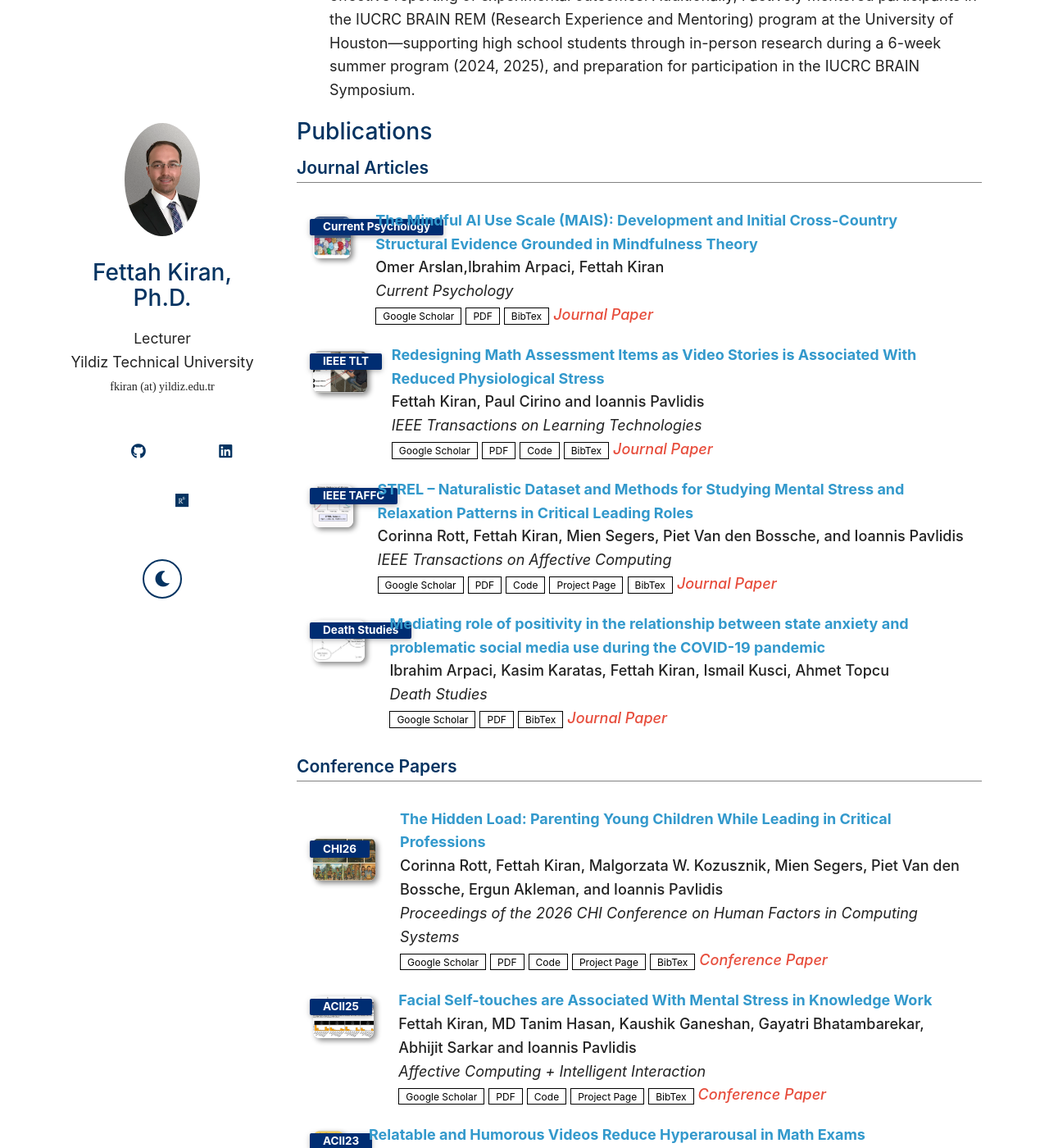
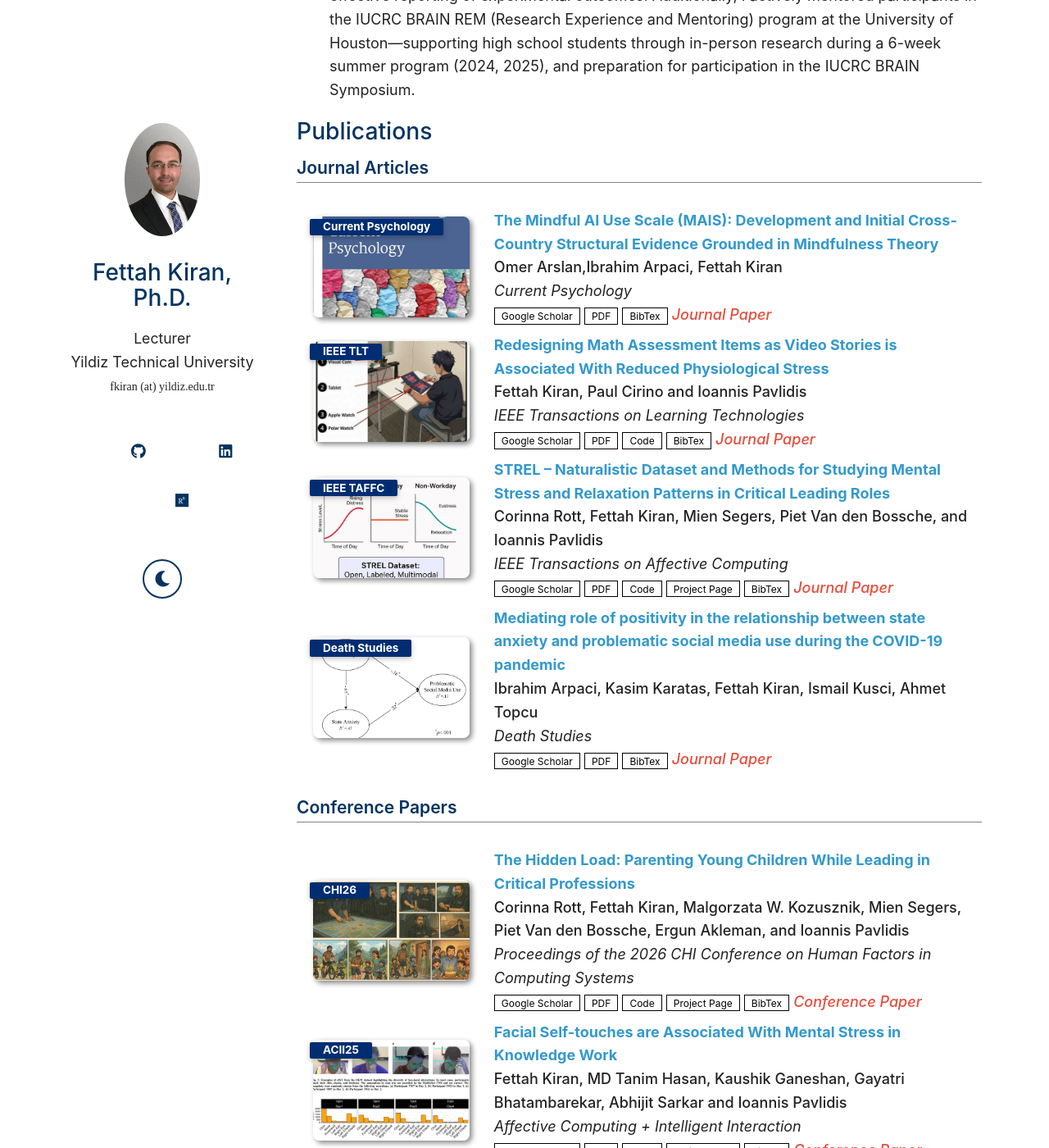
Before and after one commit to f-kiran/f-kiran.github.io, a Jekyll site: the page built from index.md, in a window 1280 px wide and 1400 px high, scrolled down 1946 px. Shown: the whole window at 82% size. Built offline with Jekyll 4.4.1, drawn with Linux system fonts in a browser that asks for light colours; nearby versions of some CDN libraries; a style sheet for code colours, icons or effects is not loaded; our own code applies the rules of GitHub Pages for plain Markdown files.

Commit message:
fix the img issue

```diff
--- a/_includes/publication-list.html
+++ b/_includes/publication-list.html
@@ -5,7 +5,7 @@
       <div class="pub-row">
         <div class="col-sm-3 abbr" style="position: relative; padding-right: 15px; padding-left: 15px;">
           {% if link.image %}
-          <img src="{{ link.image }}" class="teaser img-fluid z-depth-1" style="width: 100%; height: 40%;">
+          <img src="{{ link.image }}" class="teaser img-fluid z-depth-1" style="width=100;height=40%">
           {% endif %}
           {% if link.conference_short %}
           <abbr class="badge">{{ link.conference_short }}</abbr>
--- a/assets/css/publications-no-dark-mode.css
+++ b/assets/css/publications-no-dark-mode.css
@@ -42,7 +42,7 @@ blockquote { background: var(--global-bg-color); border-left: 2px solid var(--gl
 
 .publications ol.bibliography { list-style: none; padding: 0; margin-top: 0; }
 
-.publications ol.bibliography li { min-height: 110px; margin-bottom: 1.25rem; }
+.publications ol.bibliography li { min-height: 110px; margin-bottom: 0.5rem; }
 
 .publications ol.bibliography li .abbr { height: 8rem; margin-bottom: 0.5rem; }
 
--- a/assets/css/publications.css
+++ b/assets/css/publications.css
@@ -45,7 +45,7 @@ blockquote { background: var(--global-bg-color); border-left: 2px solid var(--gl
 
 .publications ol.bibliography { list-style: none; padding: 0; margin-top: 0; }
 
-.publications ol.bibliography li { min-height: 110px; margin-bottom: 1.25rem; }
+.publications ol.bibliography li { min-height: 110px; margin-bottom: 0.5rem; }
 
 .publications ol.bibliography li .abbr { height: 8rem; margin-bottom: 0.5rem; }
 
```
